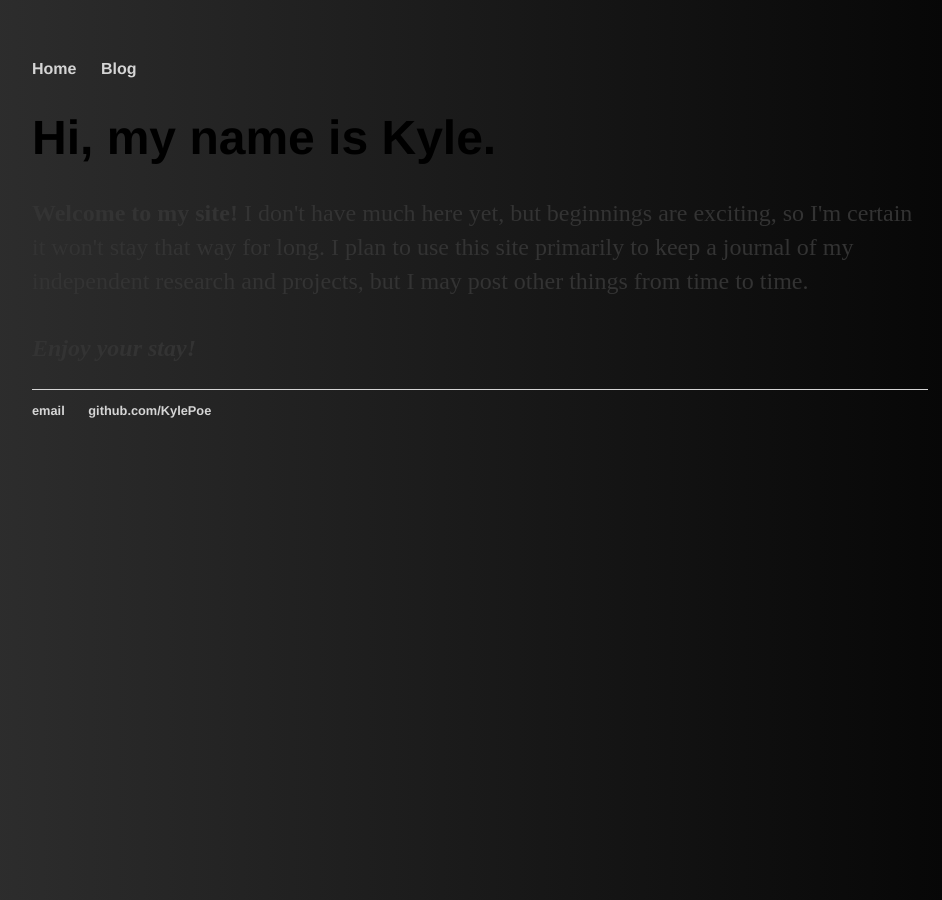
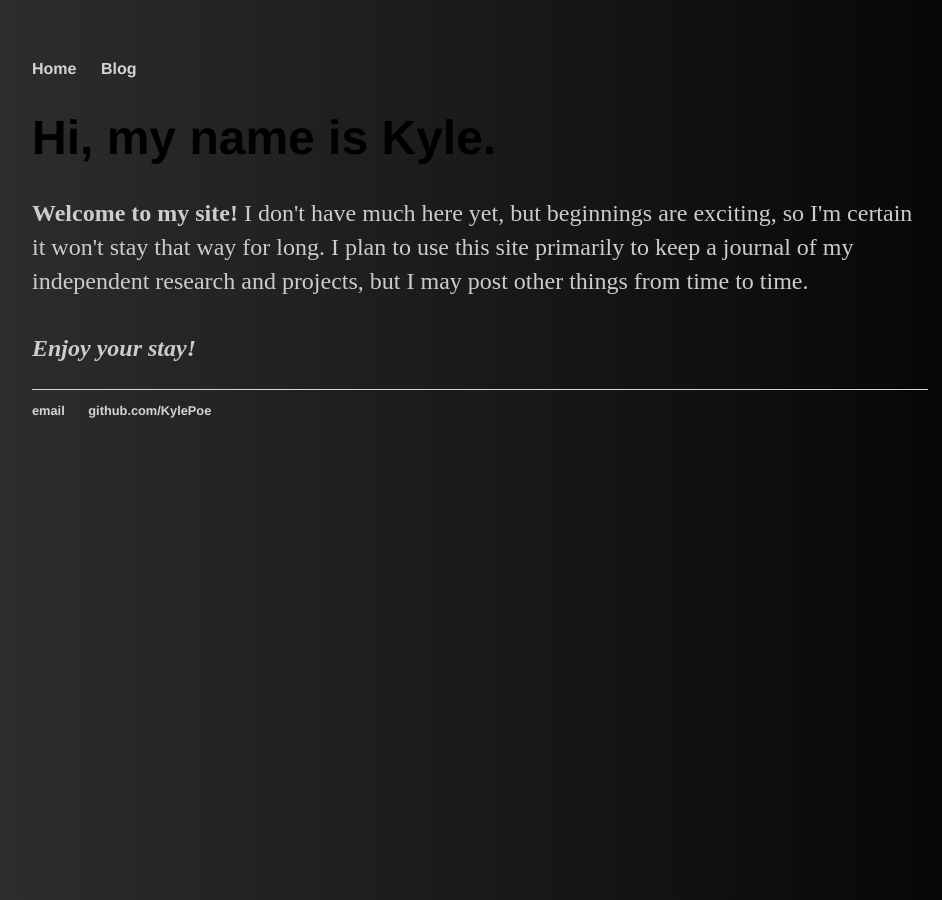
Before and after one commit to KylePoe/kylepoe.info, a Jekyll site: the page built from index.html, in a window 1280 px wide. Shown: the whole page, without its empty margins (160-1102 px from the left). Built offline with Jekyll 4.4.1, drawn with Linux system fonts in a browser that asks for light colours.

Commit message:
Update main.css

```diff
--- a/css/main.css
+++ b/css/main.css
@@ -30,7 +30,7 @@ h1 {
 p {
     font-size: 1.5em;
     line-height: 1.4em;
-    color: #333;
+    color: #CCC;
 }
 footer {
     border-top: 1px solid #d5d5d5;
```
